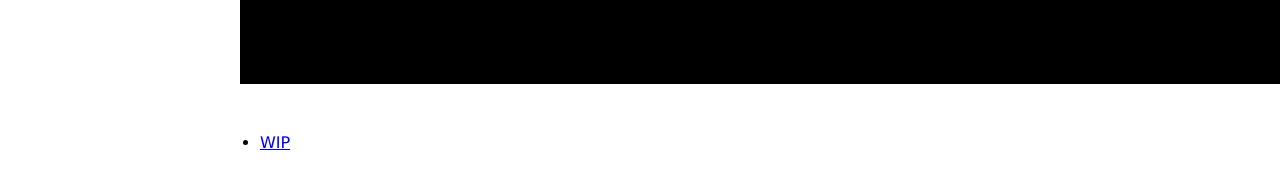
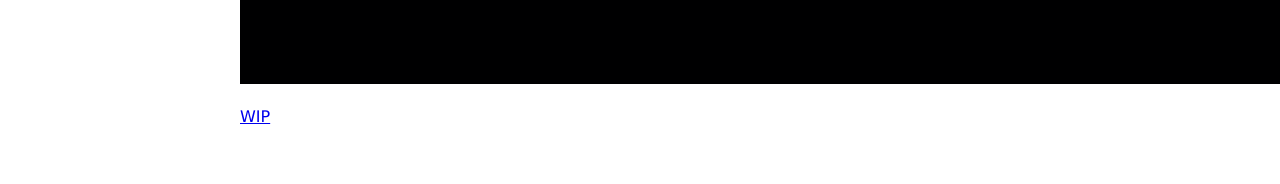
Before and after one commit to cadejs/cadejs.github.io, a Jekyll site: the page index.html, which Jekyll copies as it is, in a window 1280 px wide. Shown: the part 1047-1231 px from the top of the page. Built offline with Jekyll 4.4.1, drawn with Linux system fonts in a browser that asks for light colours; after the commit the page ends 1198 px from its top, so only the background shows below that.

Commit message:
staring nav bar

```diff
--- a/css/default.css
+++ b/css/default.css
@@ -23,21 +23,25 @@
 	font-style: italic;
 }
 
-
 .main {
 	background: white;
 }
 
+/*nav bar section*/
+ul {
+	list-style-type: none;
+  	margin: 0;
+  	padding: 0;
+}
 
-
+li a {
+  display: block;
+  width: 60px;
+}
 
 h2 {
 	float: center;
 }
-ul {
-	 padding: 10px 20px;
-}
-
 
 .center {
 	margin: 25px;
```
